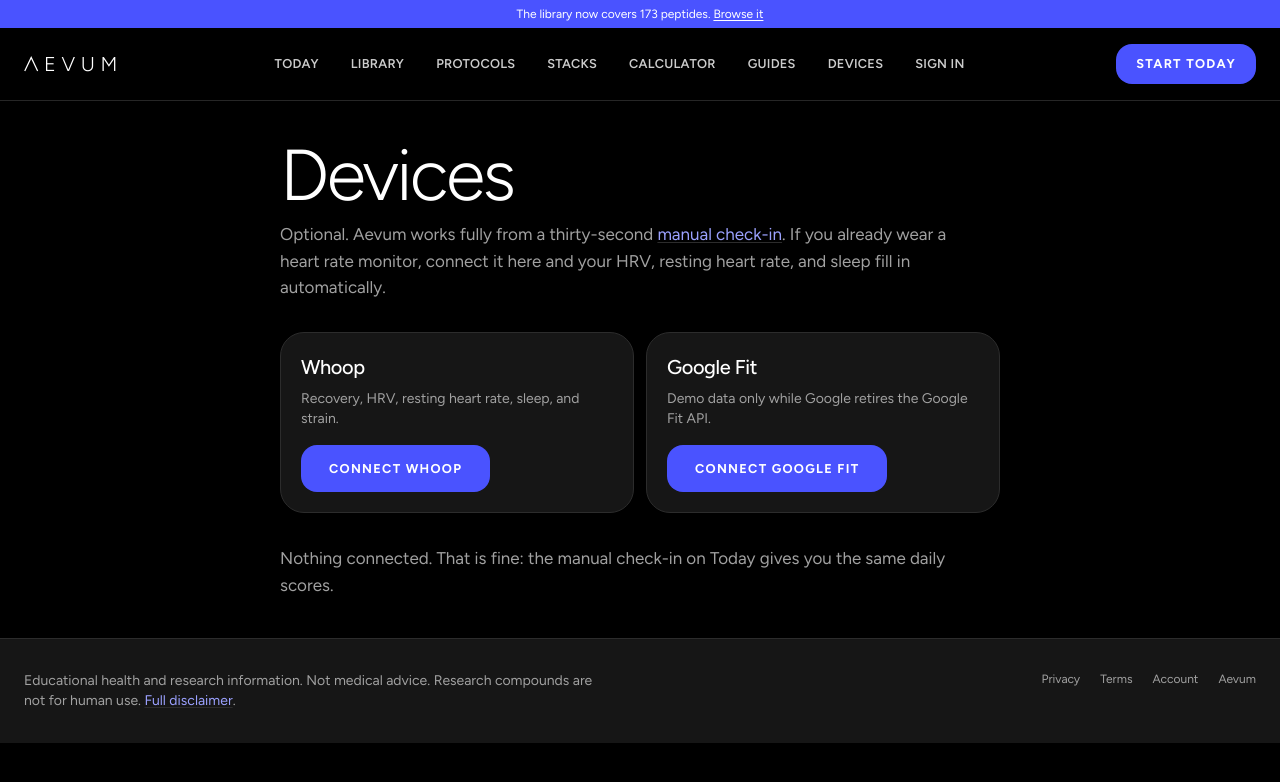
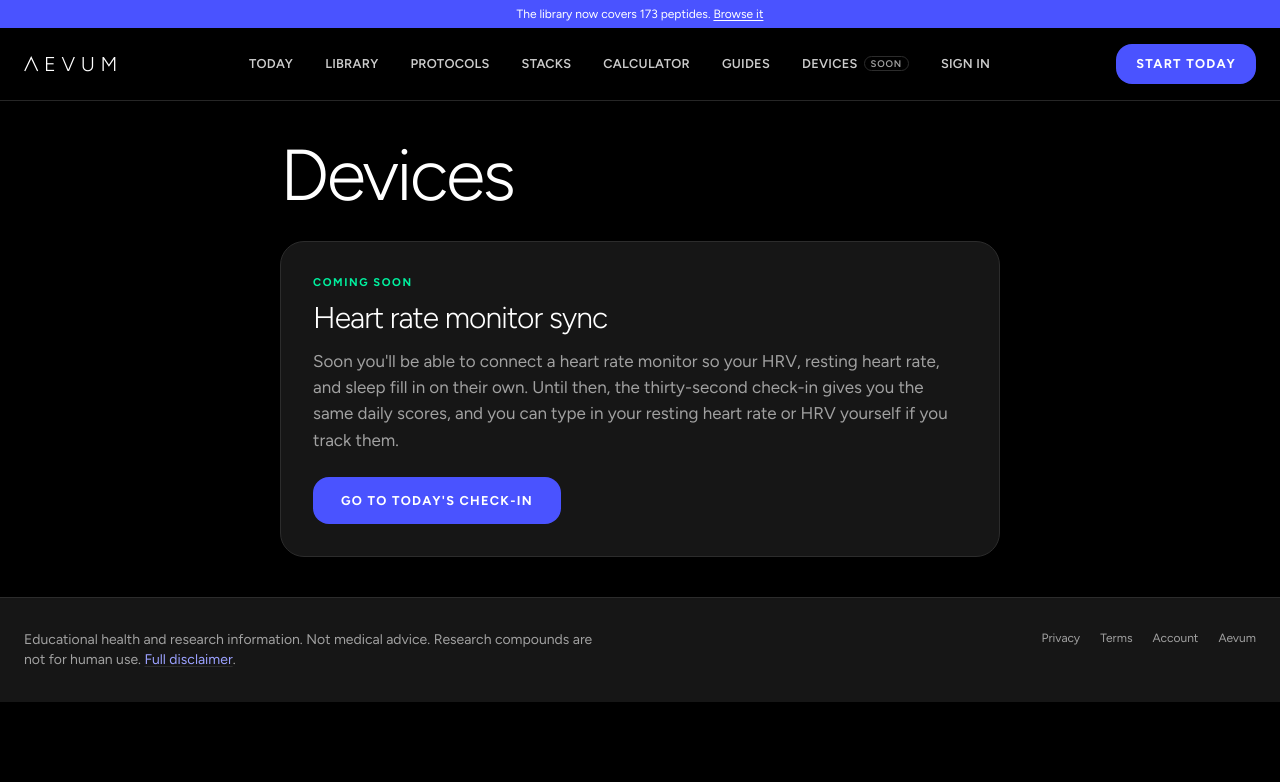
Before and after one commit to solaiman632638-prog/Aevumprotocols, a Next.js app: page /monitor in a window 1280 px wide. Shown: the top 782 px of the page. Built offline with nearby package versions, Linux system fonts and the light colour scheme; no server answers.

Commit message:
Mark heart rate monitor sync as coming soon
A devicesEnabled flag hides the Device source on Today, replaces the
Devices page with a coming-soon card, tags the nav item, and drops
monitor mentions from the home page. Device code stays in place.

Co-Authored-By: Claude Opus 5 <noreply@anthropic.com>

```diff
--- a/src/app/monitor/page.tsx
+++ b/src/app/monitor/page.tsx
@@ -2,16 +2,19 @@ import type { Metadata } from "next";
 import Link from "next/link";
 import { Suspense } from "react";
 import { MonitorBoard } from "@/components/wearables/MonitorBoard";
+import { site } from "@/lib/site";
 
 export const metadata: Metadata = {
   title: "Devices",
-  description: "Optionally connect a heart rate monitor to fill in HRV, resting heart rate, and sleep.",
+  description: "Heart rate monitor sync is coming soon. Until then, use the daily check-in.",
 };
 
 export default function MonitorPage() {
   return (
     <div className="mx-auto max-w-3xl px-4 py-10 sm:px-6">
       <h1 className="font-display text-5xl font-light leading-[0.95] tracking-[-0.035em] sm:text-7xl">Devices</h1>
+      {site.devicesEnabled ? (
+        <>
           <p className="mt-3 max-w-prose text-mute">
             Optional. Aevum works fully from a thirty-second{" "}
             <Link href="/today" className="text-pine-deep underline decoration-rule underline-offset-2">
@@ -25,6 +28,22 @@ export default function MonitorPage() {
               <MonitorBoard />
             </Suspense>
           </div>
+        </>
+      ) : (
+        <section className="mt-8 rounded-3xl border border-rule bg-sheet p-6 sm:p-8">
+          <p className="eyebrow">Coming soon</p>
+          <h2 className="mt-2 font-display text-3xl font-light tracking-[-0.03em]">Heart rate monitor sync</h2>
+          <p className="mt-3 max-w-prose text-mute">
+            Soon you&apos;ll be able to connect a heart rate monitor so your HRV,
+            resting heart rate, and sleep fill in on their own. Until then, the
+            thirty-second check-in gives you the same daily scores, and you can
+            type in your resting heart rate or HRV yourself if you track them.
+          </p>
+          <Link href="/today" className="btn-primary mt-6">
+            Go to today&apos;s check-in
+          </Link>
+        </section>
+      )}
     </div>
   );
 }
--- a/src/app/page.tsx
+++ b/src/app/page.tsx
@@ -35,7 +35,7 @@ const pillars = [
     metric: "Recovery",
     measure: "Daily score · 0–100",
     color: "var(--color-recovery)",
-    body: "How ready you are for a hard day, from your sleep and how you feel. Add resting heart rate or HRV if you track them.",
+    body: "How ready you are for a hard day, from your sleep and how you feel.",
   },
   {
     metric: "Sleep",
@@ -68,7 +68,7 @@ const steps = [
   },
   {
     title: "Log your morning",
-    body: "Sleep, energy, soreness, stress, and weight. Thirty seconds, no device needed. Connect a heart rate monitor later if you want.",
+    body: "Sleep, energy, soreness, stress, and weight. Thirty seconds, no device needed.",
   },
   {
     title: "Get today's plan",
@@ -286,7 +286,7 @@ export default function Home() {
             <p className="mt-8 max-w-md text-lg text-mute">
               No black box. Tap &ldquo;Why am I seeing this?&rdquo; on any score
               or recommendation and see exactly which of your answers moved it,
-              and by how much. Add heart-rate data and it shows up here too.
+              and by how much.
             </p>
           </Reveal>
           <Reveal delay={150}>
--- a/src/app/privacy/page.tsx
+++ b/src/app/privacy/page.tsx
@@ -49,7 +49,8 @@ export default function PrivacyPage() {
       <section>
         <h2>Connected devices</h2>
         <p>
-          If you choose to connect a device such as WHOOP, you sign in with that
+          Device connections are coming soon. When available, if you choose to
+          connect a device such as WHOOP, you sign in with that
           company and grant read access to your recovery, sleep, and training
           data. We keep the access token in a secure, browser-only cookie and
           fetch your data when you open Today. We do not store that data on our
--- a/src/app/today/page.tsx
+++ b/src/app/today/page.tsx
@@ -44,8 +44,7 @@ export default function TodayPage() {
       <p className="mt-4 max-w-2xl text-mute">
         Log how you slept and how you feel in thirty seconds, and get
         recovery, sleep, and readiness scores plus a plan for your goals.
-        Have a heart rate monitor? Connect it for extra detail. Every
-        recommendation shows the data behind it.
+        Every recommendation shows the data behind it.
       </p>
       <p className="mt-4 max-w-2xl rounded-2xl border border-rule px-4 py-3 text-sm text-mute">
         Educational, not medical advice. Compound information is never a
--- a/src/components/layout/Header.tsx
+++ b/src/components/layout/Header.tsx
@@ -2,6 +2,7 @@ import Link from "next/link";
 import { AccountLink } from "@/components/layout/AccountLink";
 import { Announcement } from "@/components/layout/Announcement";
 import { library } from "@/lib/data/library";
+import { site } from "@/lib/site";
 
 const links = [
   { href: "/today", label: "Today" },
@@ -55,6 +56,11 @@ export function Header() {
           {links.map((link) => (
             <Link key={link.href} href={link.href} className={navLink}>
               {link.label}
+              {link.href === "/monitor" && !site.devicesEnabled ? (
+                <span className="ml-1.5 rounded-full border border-rule px-1.5 py-px align-middle text-[0.6rem] tracking-[0.08em] text-mute">
+                  Soon
+                </span>
+              ) : null}
             </Link>
           ))}
           <AccountLink className={navLink} />
--- a/src/components/today/TodayBoard.tsx
+++ b/src/components/today/TodayBoard.tsx
@@ -21,6 +21,7 @@ import {
   type DataSource,
 } from "@/lib/today/storage";
 import type { DayState, UserContext } from "@/lib/today/types";
+import { site } from "@/lib/site";
 import { useDeviceDays } from "@/lib/wearables/useDeviceDays";
 
 function useStored<T>(key: string): T | null {
@@ -54,7 +55,7 @@ export function TodayBoard({ pool }: { pool: CompoundSource[] }) {
   const [view, setView] = useState<"today" | "history">("today");
 
   const date = hydrated ? todayIso() : "";
-  const source: DataSource = storedSource ?? (wearable ? "wearable" : "manual");
+  const source: DataSource = site.devicesEnabled ? storedSource ?? (wearable ? "wearable" : "manual") : "manual";
 
   const checkins = useMemo(
     () => Object.values(checkinMap ?? {}).sort((a, b) => a.date.localeCompare(b.date)),
@@ -131,12 +132,16 @@ export function TodayBoard({ pool }: { pool: CompoundSource[] }) {
 
       <div className="flex flex-col gap-4 rounded-3xl border border-rule bg-sheet p-4 sm:flex-row sm:items-center sm:justify-between">
         <div className="flex flex-wrap items-center gap-2" role="radiogroup" aria-label="Data source">
+          {site.devicesEnabled ? (
+            <>
           <SourceButton active={source === "manual"} onClick={() => saveSource("manual")}>
             Manual check-in
           </SourceButton>
           <SourceButton active={source === "wearable"} onClick={() => saveSource("wearable")}>
             Device
           </SourceButton>
+            </>
+          ) : null}
           <span className="px-2 text-sm text-mute">{sourceLabel}</span>
         </div>
         <div className="flex flex-wrap gap-2">
--- a/src/lib/site.ts
+++ b/src/lib/site.ts
@@ -4,6 +4,11 @@ export const site = {
   domain: "aevumperformance.ca",
   /** Public contact for privacy and legal requests. Shown on the legal pages once set. */
   contactEmail: null as string | null,
+  /**
+   * Heart rate monitor connections (Devices page, Today's Device source).
+   * Off until live device sync is ready; the code stays in place.
+   */
+  devicesEnabled: false,
   /** Date the current privacy policy and terms took effect. */
   legalEffectiveDate: "September 22, 2026",
 };
```
Lines whose indentation alone changed are shown as unchanged.
